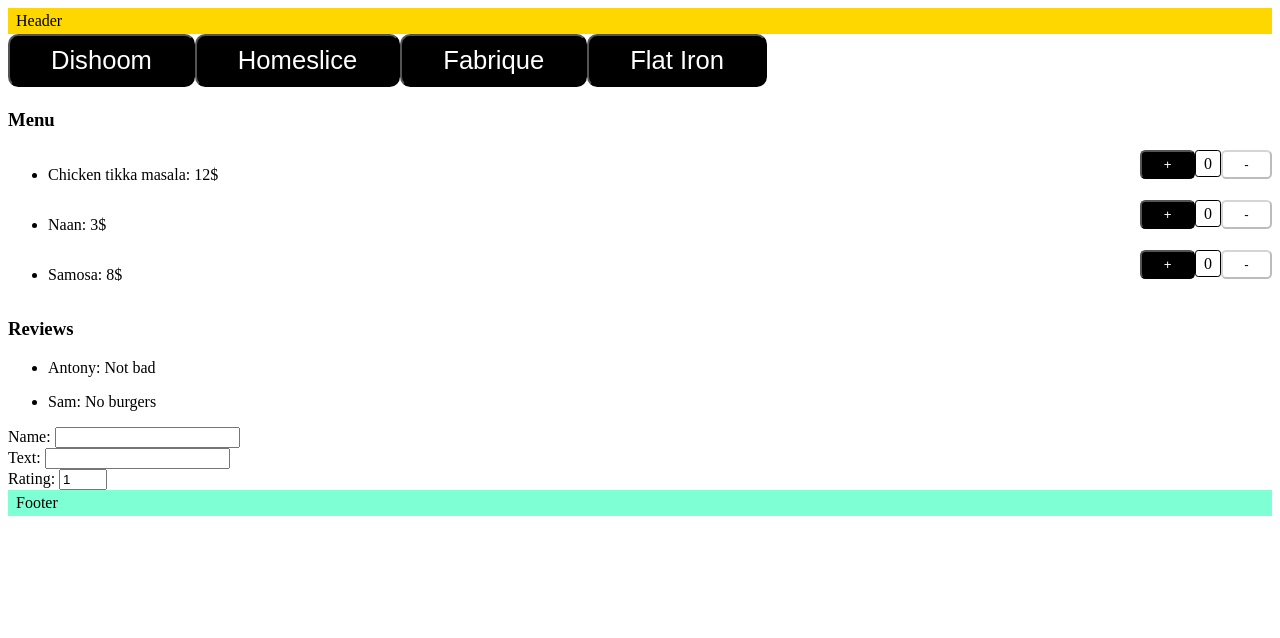
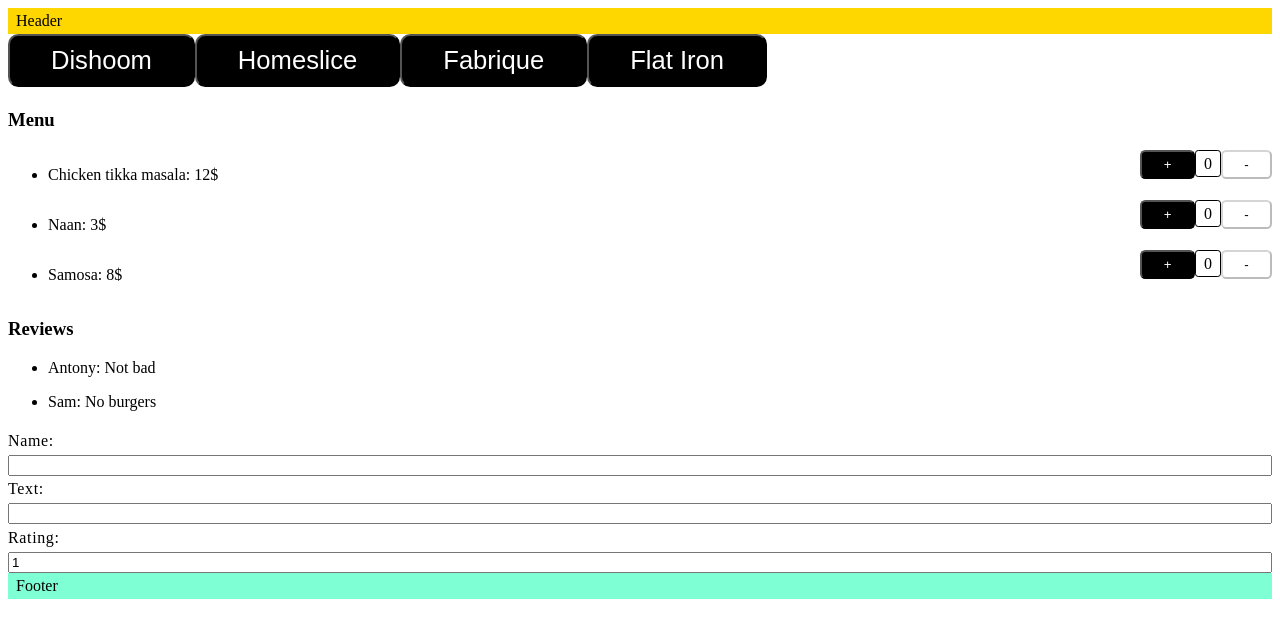
Before and after one commit to RareMashiro/ReactCourse, a React (Vite) app: page / in a window 1280 px wide. Both pictures are taken after a click on the button "Dishoom". Shown: the top 638 px of the page. Built offline with nearby package versions, Linux system fonts and the light colour scheme.

Commit message:
ДЗ4 прокинул ключи в ревью форм для унификации заполнения форм на вкладках

```diff
--- a/src/components/button/styles.module.scss
+++ b/src/components/button/styles.module.scss
@@ -24,6 +24,10 @@
     color: black;
 }
 
+.small:disabled:hover {
+    border-color: initial;
+}
+
 Button {
     padding: 0.4em 1.6em;
     border-radius: 0.4em;
--- a/src/components/restaurant/component.jsx
+++ b/src/components/restaurant/component.jsx
@@ -5,14 +5,14 @@
 import { Name } from "../name/component";
 
 /* eslint-disable react/prop-types */
-export const Restaurant = ({restaurant}) => {
+export const Restaurant = ({restaurant, key}) => {
     return (
         <div>
             <Name place={restaurant.name} />
             <h3 className='menu-title'><span>Menu</span></h3>
             <Menu menu={restaurant.menu} />
             <h3 className='review-title'><span>Reviews</span></h3>
-            <Reviews reviews={restaurant.reviews}/>
+            <Reviews reviews={restaurant.reviews} key={key}/>
         </div>
     )
 }
--- a/src/components/review-form/component.jsx
+++ b/src/components/review-form/component.jsx
@@ -30,11 +30,11 @@
     }
 }
 
-export const ReviewForm = () => {
+export const ReviewForm = ({key}) => {
     const [form, dispatch] = useReducer(reducer, DEFAULT);
 
     return (
-        <div className={styles.main}>
+        <div className={styles.main} key={key}>
             <div className={styles.section}>
                 <label htmlFor="name" className={styles.label}>Name: </label>
                 <input id="name" type="text" value={form.name} onChange={(evt) =>
--- a/src/components/review-form/styles.module.scss
+++ b/src/components/review-form/styles.module.scss
@@ -0,0 +1,17 @@
+.main {
+    margin: auto;
+}
+
+.section {
+    display: flex;
+    flex-direction: column;
+}
+
+.label {
+    padding: 0.3em 0;
+    letter-spacing: 0.04em;
+}
+
+input:active {
+    border: 2px solid black;
+}
--- a/src/components/reviews/component.jsx
+++ b/src/components/reviews/component.jsx
@@ -2,7 +2,8 @@
 import { ReviewForm } from "../review-form/component"
 import { Review } from "../review/component"
 
-export const Reviews = ({reviews}) => {
+export const Reviews = ({reviews, key}) => {
+
     return (
         <div>
             <ul>
@@ -14,7 +15,7 @@
                         )
                     })}
             </ul>
-            <ReviewForm />
+            <ReviewForm key={key}/>
         </div>
     )
 }
--- a/src/pages/restaurant-page/component.jsx
+++ b/src/pages/restaurant-page/component.jsx
@@ -17,7 +17,7 @@
                 onSelect={setActiveRestaurantId}
             />
             {activeRestaurant &&
-                <Restaurant restaurant={activeRestaurant}
+                <Restaurant restaurant={activeRestaurant} key={activeRestaurantId}
             />}
         </div>
     )
```
